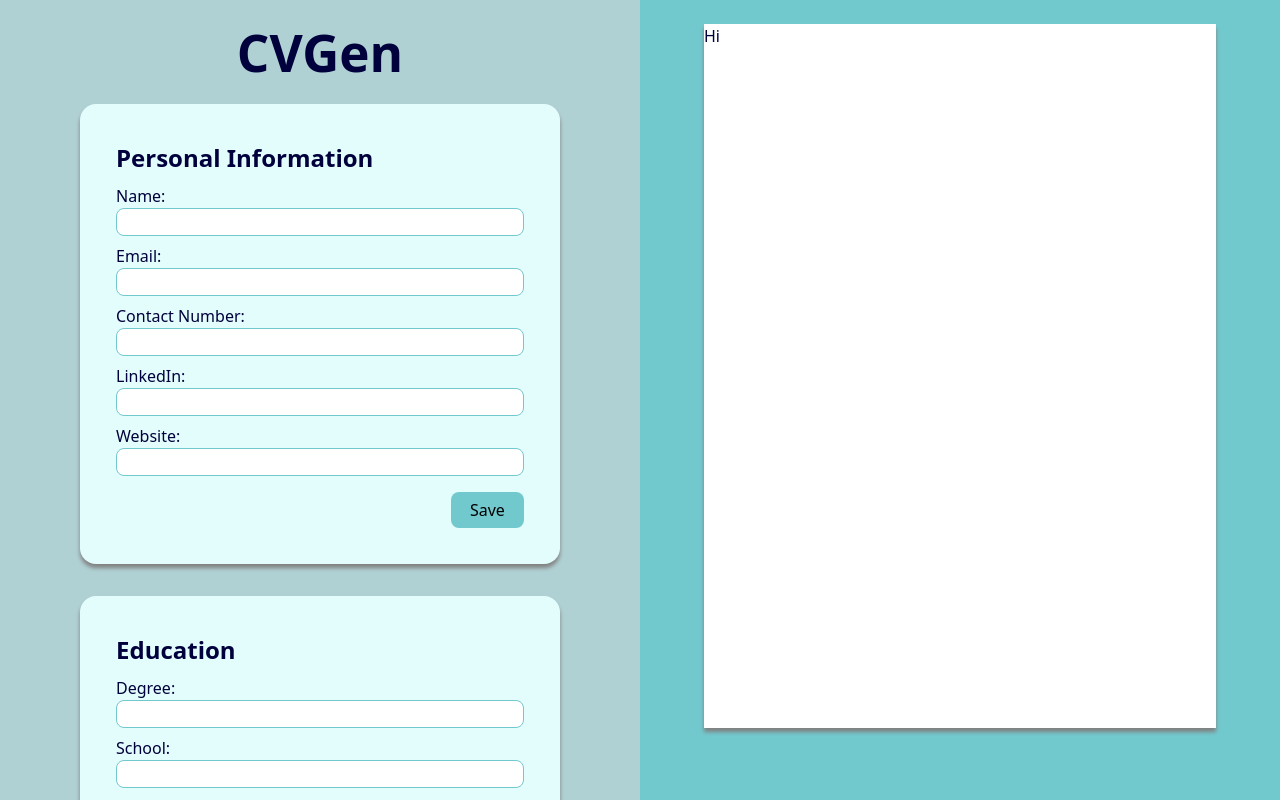
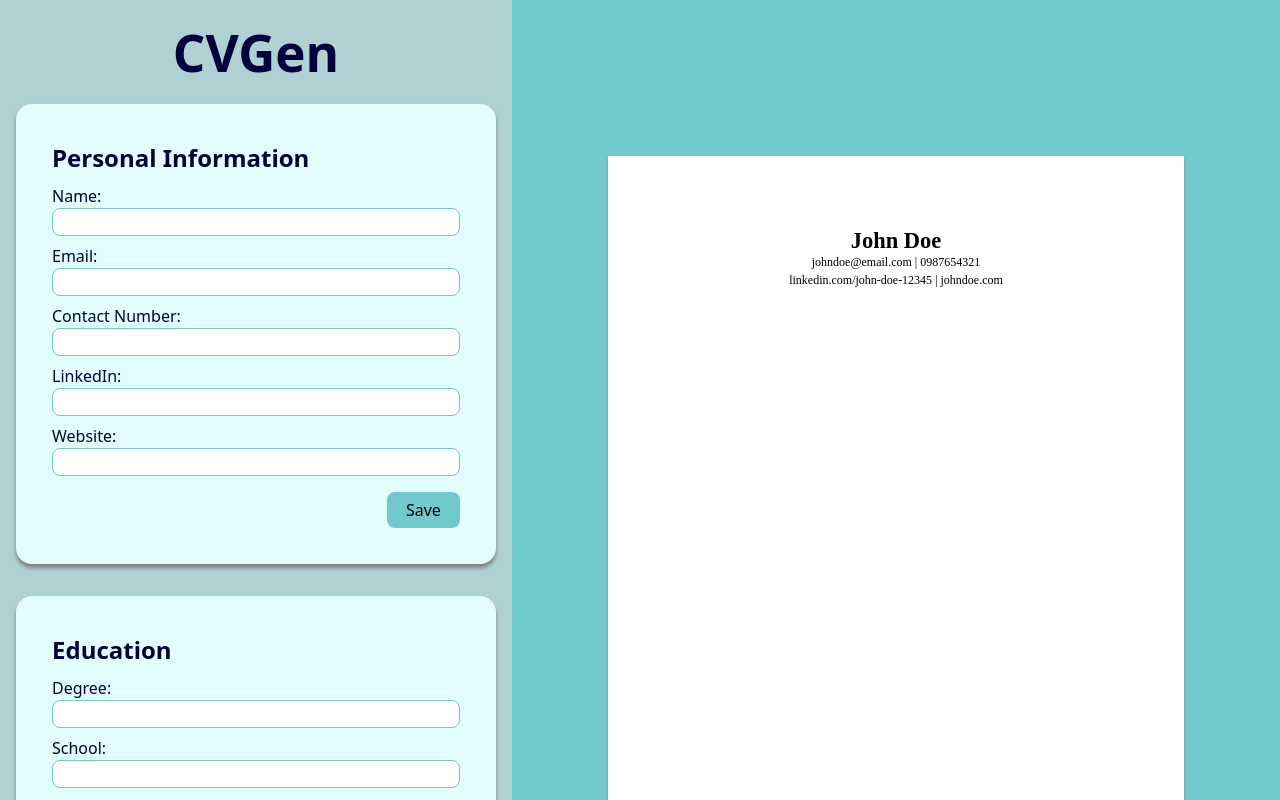
Before and after one commit to andkymon/cv-gen, a React (Vite) app: page / in a window 1280 px wide. Shown: the top 800 px of the page. Built offline with nearby package versions, Linux system fonts and the light colour scheme.

Commit message:
default state for personalInfo / Preview styling

```diff
--- a/src/App.css
+++ b/src/App.css
@@ -14,7 +14,7 @@
   background-color: #71C9CE;
 }
 
-h1 {
+.left h1 {
   text-align: center;
   padding: 24px;
 }
--- a/src/App.jsx
+++ b/src/App.jsx
@@ -3,18 +3,29 @@ import PersonalInfo from './PersonalInfo.jsx'
 import Education from './Education.jsx'
 import Work from './Work.jsx'
 import Preview from './Preview.jsx'
+import { useState } from 'react'
+
+const defaultPersonalInfo = {
+  name: 'John Doe',
+  email: 'johndoe@email.com',
+  contact: '0987654321',
+  linkedin: 'linkedin.com/john-doe-12345',
+  website: 'johndoe.com',
+}
 
 function App() {
+  const [personalInfo, setPersonalInfo] = useState({ ...defaultPersonalInfo });
+
   return (
     <>
       <div className='left'>
         <h1>CVGen</h1>
-        <PersonalInfo />
+        <PersonalInfo onSave={setPersonalInfo}/>
         <Education />
         <Work />
       </div>
       <div className='right'>
-        <Preview />
+        <Preview personalInfo={personalInfo}/>
       </div>
     </>
   )
--- a/src/Preview.css
+++ b/src/Preview.css
@@ -1,14 +1,20 @@
 .preview {
-    height: calc(11 * 5vw);
-    width: calc(8 * 5vw);
+    height: 11in;
+    width: 8in;
     background-color: white;
     margin: 24px auto;
+    padding: 1in;
     box-shadow: var(--box-shadow);
+    scale: 0.75;
+    font-family: 'Times New Roman', Times, serif;
+    color: black;
 }
 
-@media (max-width: 1024px) {
-    .preview {
-        height: calc(11 * 10vw);
-        width: calc(8 * 10vw);
-    }
-  }
+.preview h1 {
+    font-size: 30px;
+    text-align: center;
+}
+
+.preview .contact-info {
+    text-align: center;
+}
--- a/src/Preview.jsx
+++ b/src/Preview.jsx
@@ -1,11 +1,24 @@
-import './Preview.css'
+import "./Preview.css";
 
-function Preview() {
+function Preview({ personalInfo }) {
   return (
     <div className="preview">
-        Hi
+      <h1>{personalInfo.name}</h1>
+      <div className="contact-info">
+        {personalInfo.email}
+        {(personalInfo.email.replace(/\s/g, "").length > 0 &&
+          personalInfo.contact.replace(/\s/g, "").length > 0) &&
+          " | "}
+        {personalInfo.contact}
+        <br></br>
+        {personalInfo.linkedin}
+        {(personalInfo.linkedin.replace(/\s/g, "").length > 0 &&
+          personalInfo.website.replace(/\s/g, "").length > 0) &&
+          " | "}
+        {personalInfo.website}
+      </div>
     </div>
-  )
+  );
 }
 
-export default Preview
+export default Preview;
```
